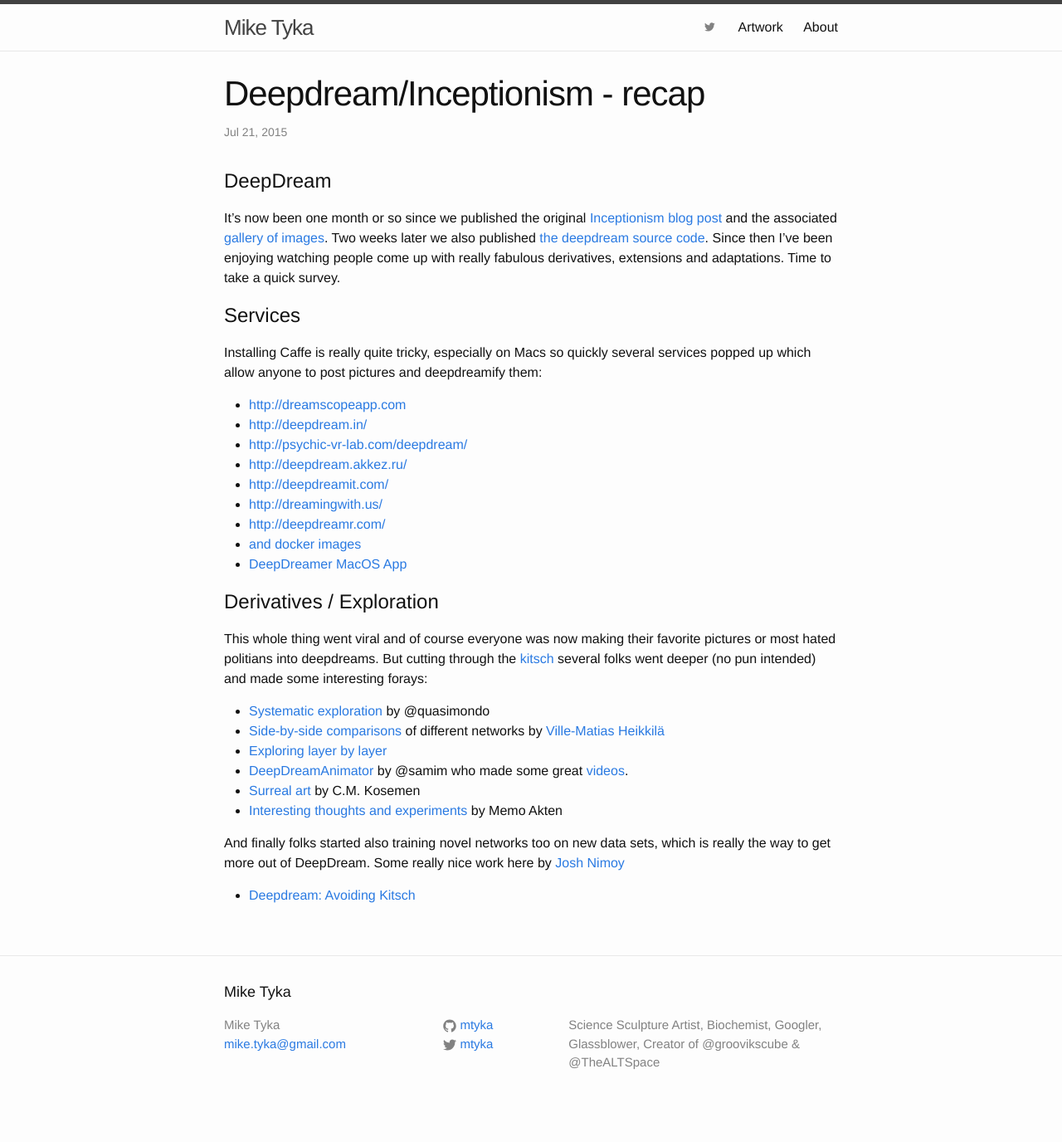
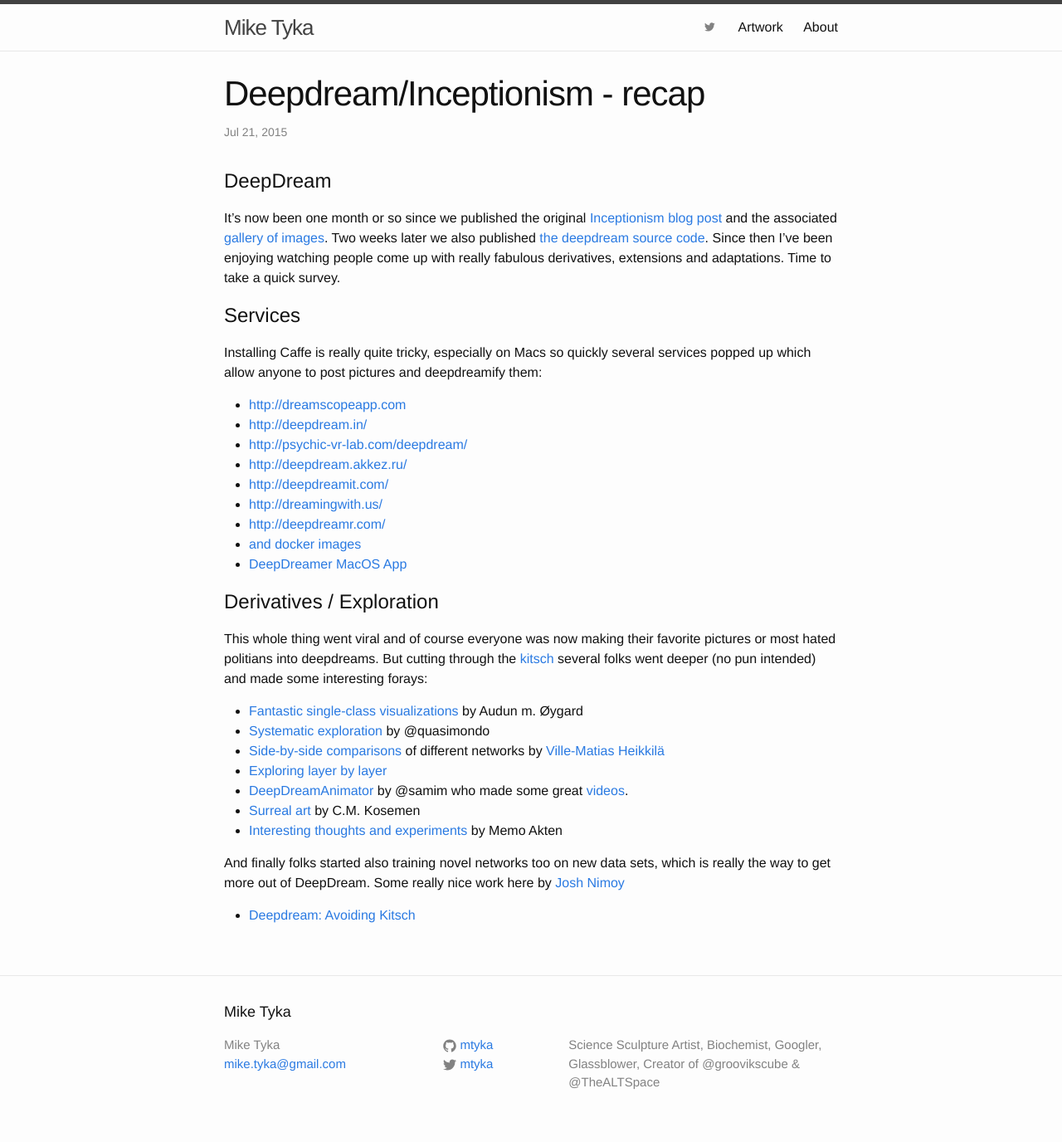
Before and after one commit to mtyka/mtyka.github.io, a Jekyll site: the page built from _posts/2015-07-21-one-month-after-deepdream.markdown, in a window 1280 px wide. Shown: the whole page at 83% size. Built offline with Jekyll 4.4.1, drawn with Linux system fonts in a browser that asks for light colours; before the commit the page ends 1352 px from its top, so only the background shows below that.

Commit message:
Adding another very cool study

```diff
--- a/_posts/2015-07-21-one-month-after-deepdream.markdown
+++ b/_posts/2015-07-21-one-month-after-deepdream.markdown
@@ -27,6 +27,7 @@
 
 This whole thing went viral and of course everyone was now making their favorite pictures or most hated politians into deepdreams. But cutting through the [kitsch](http://www.psmag.com/nature-and-technology/googles-deep-dream-is-future-kitsch) several folks went deeper (no pun intended) and made some interesting forays:
 
+  * [Fantastic single-class visualizations](http://auduno.com/post/125362849838/visualizing-googlenet-classes) by Audun m. Øygard
   * [Systematic exploration](https://www.flickr.com/photos/quasimondo/sets/72157655587555166) by @quasimondo
   * [Side-by-side comparisons](https://www.youtube.com/watch?t=16&v=32GnAI3nrsQ) of different networks by [Ville-Matias Heikkilä](http://www.pelulamu.net/viznut/)
   * [Exploring layer by layer](https://www.youtube.com/watch?v=dbQh1I_uvjo)
```
